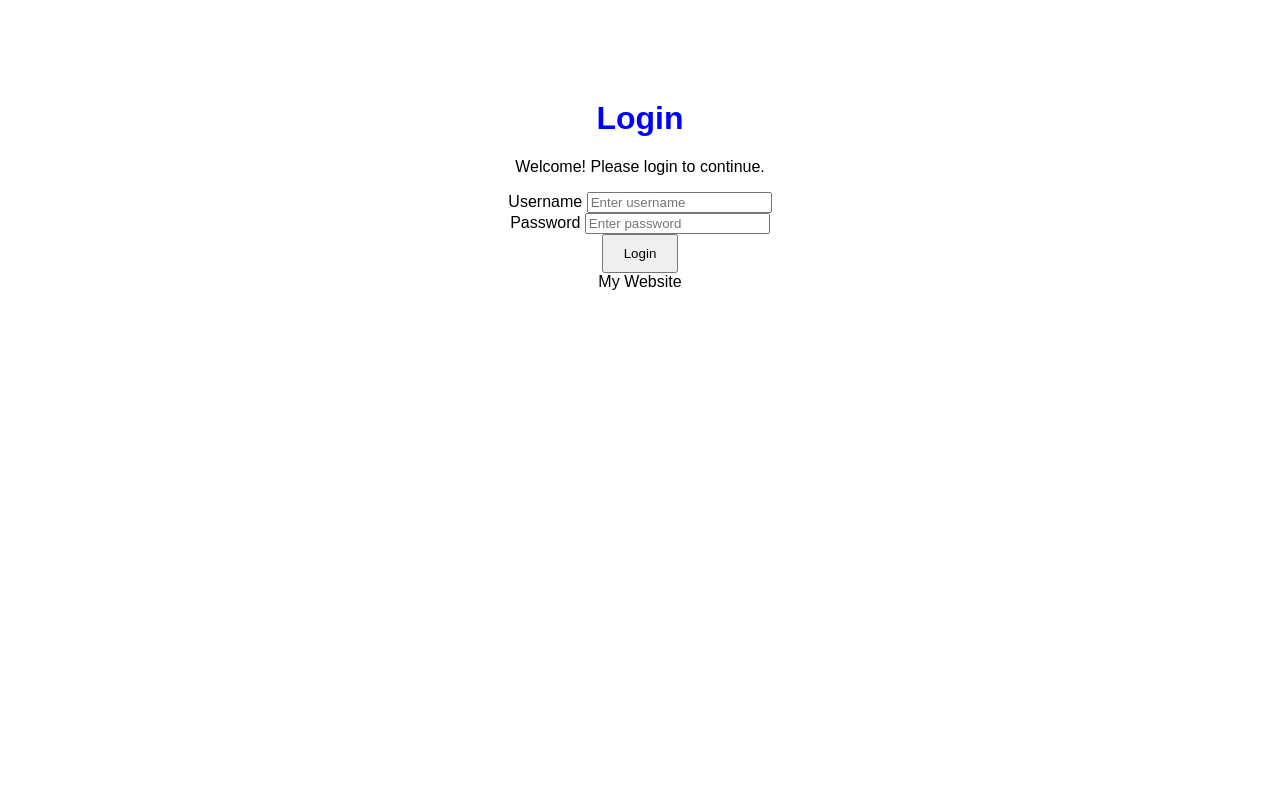
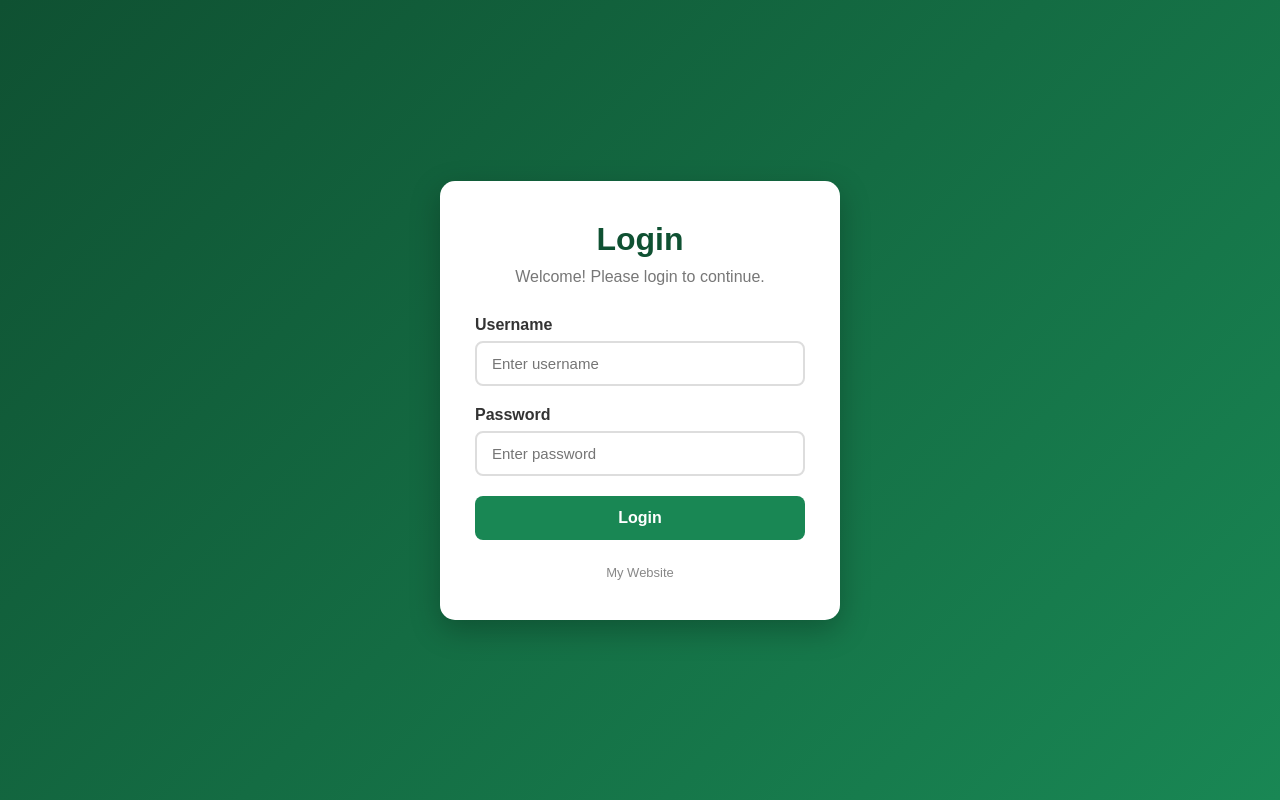
Before and after one commit to KiritoSae/Erp1, a plain HTML site: page index.html in a window 1280 px wide. Drawn offline with Linux system fonts and the light colour scheme.

Commit message:
Update style.css

```diff
--- a/style.css
+++ b/style.css
@@ -1,14 +1,95 @@
+* {
+    margin: 0;
+    padding: 0;
+    box-sizing: border-box;
+}
+
 body {
     font-family: Arial, sans-serif;
-    text-align: center;
-    margin-top: 100px;
+    background: linear-gradient(135deg, #0f5132, #198754);
+    min-height: 100vh;
+
+    display: flex;
+    justify-content: center;
+    align-items: center;
 }
 
-h1 {
-    color: blue;
+.login-container {
+    background: white;
+    width: 90%;
+    max-width: 400px;
+    padding: 40px 35px;
+    border-radius: 15px;
+
+    box-shadow: 0 10px 30px rgba(0, 0, 0, 0.25);
 }
 
-button {
-    padding: 10px 20px;
+.login-container h1 {
+    text-align: center;
+    color: #0f5132;
+    margin-bottom: 10px;
+}
+
+.login-container p {
+    text-align: center;
+    color: #777;
+    margin-bottom: 30px;
+}
+
+.form-group {
+    margin-bottom: 20px;
+}
+
+.form-group label {
+    display: block;
+    margin-bottom: 7px;
+    color: #333;
+    font-weight: bold;
+}
+
+.form-group input {
+    width: 100%;
+    padding: 12px 15px;
+    border: 2px solid #ddd;
+    border-radius: 8px;
+    font-size: 15px;
+    outline: none;
+    transition: 0.3s;
+}
+
+.form-group input:focus {
+    border-color: #198754;
+    box-shadow: 0 0 5px rgba(25, 135, 84, 0.3);
+}
+
+.login-button {
+    width: 100%;
+    padding: 13px;
+    border: none;
+    border-radius: 8px;
+
+    background: #198754;
+    color: white;
+
+    font-size: 16px;
+    font-weight: bold;
     cursor: pointer;
+
+    transition: 0.3s;
 }
+
+.login-button:hover {
+    background: #146c43;
+    transform: translateY(-2px);
+}
+
+.login-button:active {
+    transform: translateY(0);
+}
+
+.footer-text {
+    text-align: center;
+    margin-top: 25px;
+    font-size: 13px;
+    color: #888;
+}
```
